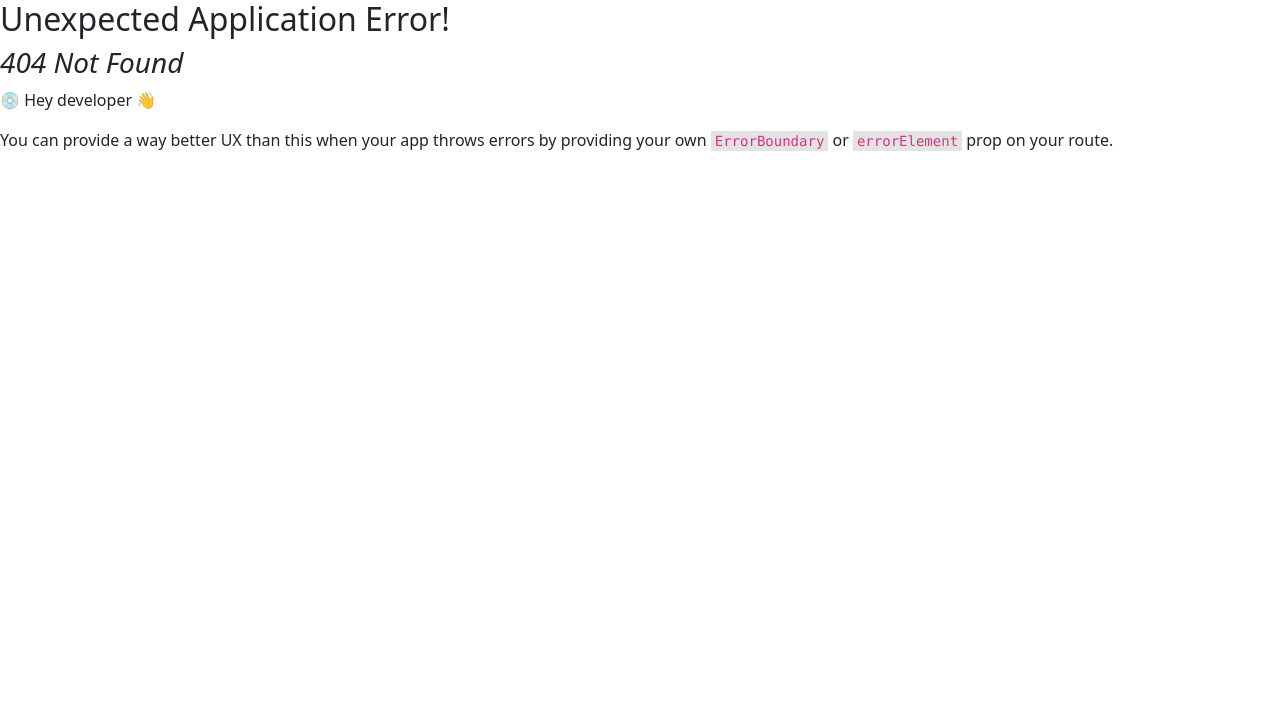
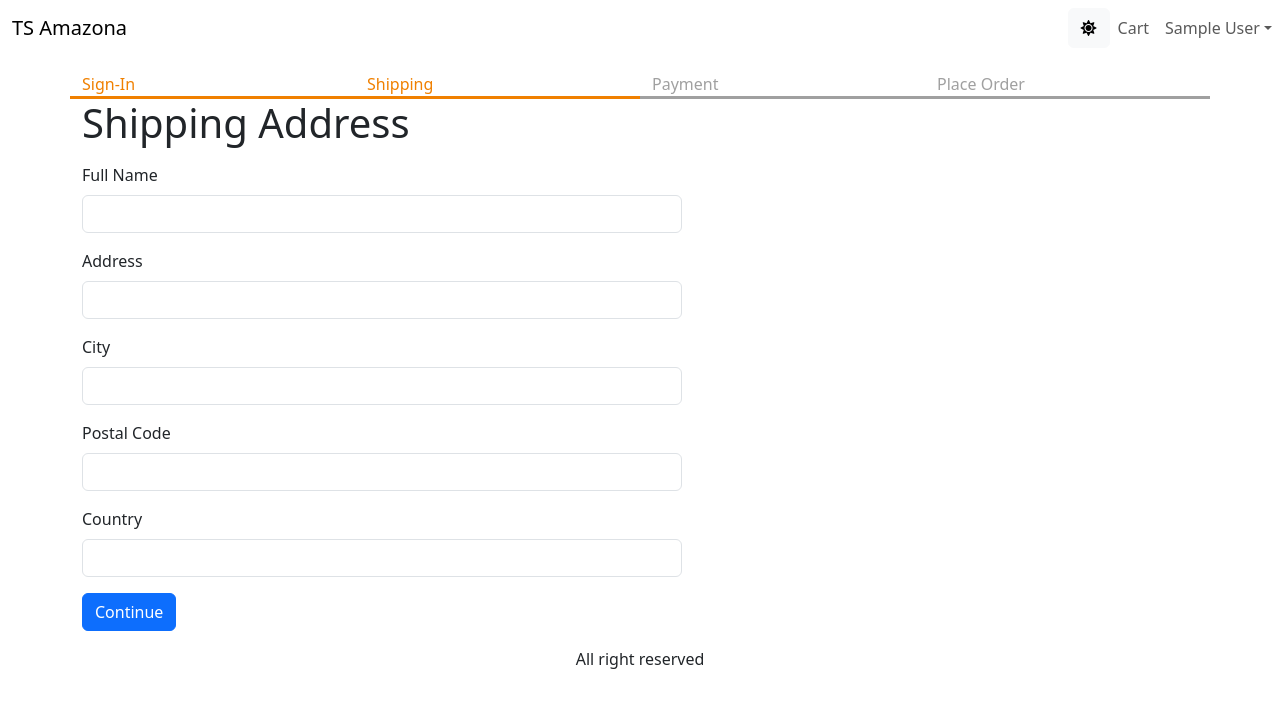
Before and after one commit to IlliaKinskyi/amazona, a React (Vite) app in the folder frontend/: page /shipping in a window 1280 px wide. Before the commit this address had no page. Shown: the top 708 px of the page. Built offline with nearby package versions, Linux system fonts and the light colour scheme; sample sign-in values are in the browser's storage.

Commit message:
Create Shipping Address Page

```diff
--- a/frontend/src/Store.tsx
+++ b/frontend/src/Store.tsx
@@ -1,5 +1,5 @@
 import React from 'react';
-import { Cart, CartItem } from './types/Cart';
+import { Cart, CartItem, ShippingAddress } from './types/Cart';
 import { UserInfo } from './types/UserInfo';
 
 type AppState = {
@@ -38,7 +38,8 @@
   | { type: 'CART_ADD_ITEM'; payload: CartItem }
   | { type: 'CART_REMOVE_ITEM'; payload: CartItem }
   | { type: 'USER_SIGNIN'; payload: UserInfo }
-  | { type: 'USER_SIGNOUT' };
+  | { type: 'USER_SIGNOUT' }
+  | { type: 'SAVE_SHIPPING_ADDRESS'; payload: ShippingAddress };
 
 function reducer(state: AppState, action: Action): AppState {
   switch (action.type) {
@@ -91,6 +92,15 @@
         },
       };
 
+    case 'SAVE_SHIPPING_ADDRESS':
+      return {
+        ...state,
+        cart: {
+          ...state.cart,
+          shippingAddress: action.payload,
+        },
+      };
+
     default:
       return state;
   }
--- /dev/null
+++ b/frontend/src/components/CheckoutSteps.tsx
@@ -0,0 +1,17 @@
+import { Col, Row } from 'react-bootstrap';
+
+export default function CheckoutSteps(props: {
+  step1?: boolean;
+  step2?: boolean;
+  step3?: boolean;
+  step4?: boolean;
+}) {
+  return (
+    <Row className="checkout-steps">
+      <Col className={props.step1 ? 'active' : ''}>Sign-In</Col>
+      <Col className={props.step2 ? 'active' : ''}>Shipping</Col>
+      <Col className={props.step3 ? 'active' : ''}>Payment</Col>
+      <Col className={props.step4 ? 'active' : ''}>Place Order</Col>
+    </Row>
+  );
+}
--- a/frontend/src/index.css
+++ b/frontend/src/index.css
@@ -29,3 +29,17 @@
 img.thumbnail {
   height: 80px;
 }
+
+.small-container {
+  max-width: 600px;
+}
+
+.checkout-steps > div {
+  border-bottom: 0.2rem solid #a0a0a0;
+  color: #a0a0a0;
+}
+
+.checkout-steps > div.active {
+  border-bottom: 0.2rem solid #f08000;
+  color: #f08000;
+}
--- a/frontend/src/main.tsx
+++ b/frontend/src/main.tsx
@@ -13,6 +13,7 @@
 import CartPage from './pages/CartPage.tsx';
 import SigninPage from './pages/SigninPage.tsx';
 import SignupPage from './pages/SignupPage.tsx';
+import ShippingAddressPage from './pages/ShippingAddressPage.tsx';
 
 const router = createBrowserRouter([
   {
@@ -24,6 +25,7 @@
       { path: 'cart', element: <CartPage /> },
       { path: 'signin', element: <SigninPage /> },
       { path: 'signup', element: <SignupPage /> },
+      { path: 'shipping', element: <ShippingAddressPage /> },
     ],
   },
 ]);
--- /dev/null
+++ b/frontend/src/pages/ShippingAddressPage.tsx
@@ -0,0 +1,101 @@
+import { useNavigate } from 'react-router-dom';
+import { Store } from '../Store';
+import React, { useContext, useEffect, useState } from 'react';
+import { Helmet } from 'react-helmet-async';
+import CheckoutSteps from '../components/CheckoutSteps';
+import { Button, Form } from 'react-bootstrap';
+
+export default function ShippingAddressPage() {
+  const navigate = useNavigate();
+  const { state, dispatch } = useContext(Store);
+  const {
+    userInfo,
+    cart: { shippingAddress },
+  } = state;
+
+  useEffect(() => {
+    if (!userInfo) {
+      navigate('/signin?redirect=/shipping');
+    }
+  }, [userInfo, navigate]);
+
+  const [fullName, setFullName] = useState(shippingAddress.fullName || '');
+  const [address, setAddress] = useState(shippingAddress.address || '');
+  const [city, setCity] = useState(shippingAddress.city || '');
+  const [postalCode, setPostalCode] = useState(shippingAddress.postalCode || '');
+  const [country, setCountry] = useState(shippingAddress.country || '');
+
+  const submitHandler = (e: React.SyntheticEvent) => {
+    e.preventDefault();
+    dispatch({
+      type: 'SAVE_SHIPPING_ADDRESS',
+      payload: {
+        fullName,
+        address,
+        city,
+        postalCode,
+        country,
+      },
+    });
+    localStorage.setItem(
+      'shippingAddress',
+      JSON.stringify({
+        fullName,
+        address,
+        city,
+        postalCode,
+        country,
+      }),
+    );
+
+    navigate('/payment');
+  };
+
+  return (
+    <div>
+      <Helmet>
+        <title>Shipping Address</title>
+      </Helmet>
+      <CheckoutSteps step1 step2></CheckoutSteps>
+      <div className="containter small-container">
+        <h1 className="mb-3">Shipping Address</h1>
+        <Form onSubmit={submitHandler}>
+          <Form.Group className="mb-3" controlId="fullName">
+            <Form.Label>Full Name</Form.Label>
+            <Form.Control value={fullName} onChange={(e) => setFullName(e.target.value)} required />
+          </Form.Group>
+
+          <Form.Group className="mb-3" controlId="address">
+            <Form.Label>Address</Form.Label>
+            <Form.Control value={address} onChange={(e) => setAddress(e.target.value)} required />
+          </Form.Group>
+
+          <Form.Group className="mb-3" controlId="city">
+            <Form.Label>City</Form.Label>
+            <Form.Control value={city} onChange={(e) => setCity(e.target.value)} required />
+          </Form.Group>
+
+          <Form.Group className="mb-3" controlId="postalCode">
+            <Form.Label>Postal Code</Form.Label>
+            <Form.Control
+              value={postalCode}
+              onChange={(e) => setPostalCode(e.target.value)}
+              required
+            />
+          </Form.Group>
+
+          <Form.Group className="mb-3" controlId="country">
+            <Form.Label>Country</Form.Label>
+            <Form.Control value={country} onChange={(e) => setCountry(e.target.value)} required />
+          </Form.Group>
+
+          <div className="mb-3">
+            <Button variant="primary" type="submit">
+              Continue
+            </Button>
+          </div>
+        </Form>
+      </div>
+    </div>
+  );
+}
```
